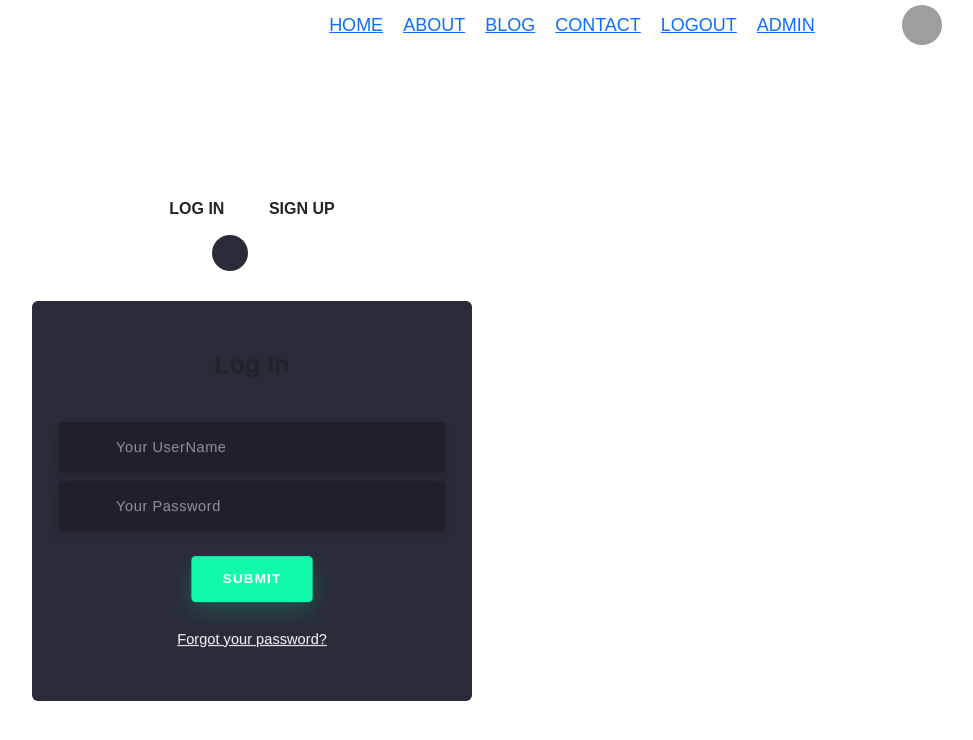
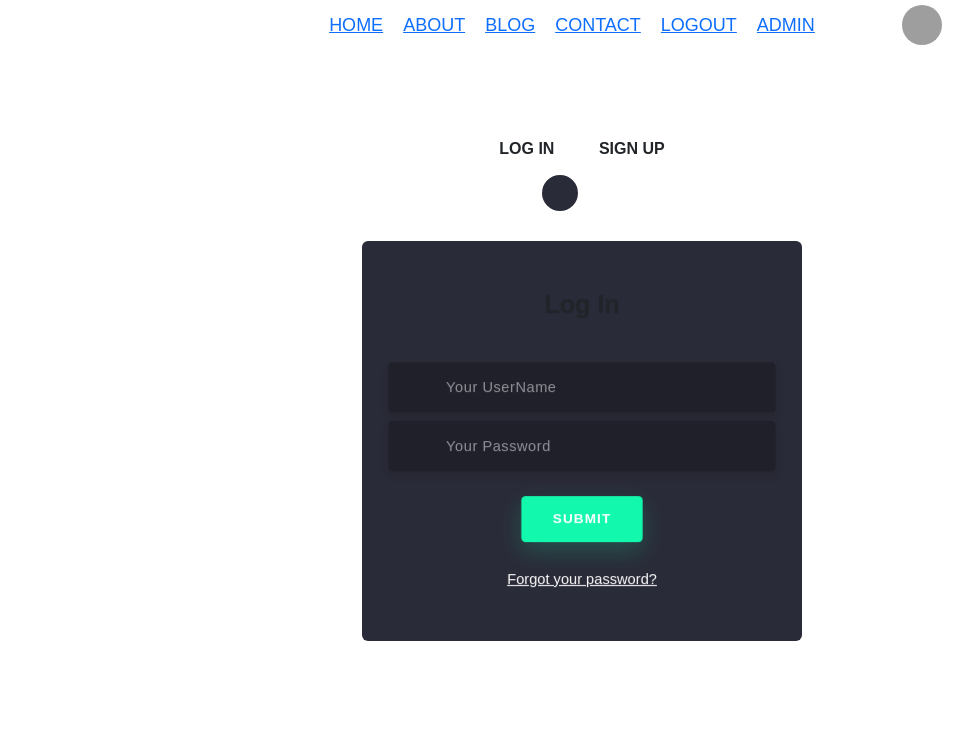
Before and after one commit to Rajiv-Bhandari/React-Coursework, a React (Create React App) app: page /loginsignup in a window 1280 px wide. Shown: the top 740 px of the page, without its empty margins (58-1031 px from the left). Built offline with nearby package versions, Linux system fonts and the light colour scheme; grey boxes are pictures that could not be loaded; some icons are missing.

Commit message:
display login in center

```diff
--- a/src/components/loginsignup/loginsignup.css
+++ b/src/components/loginsignup/loginsignup.css
@@ -249,3 +249,7 @@ h6 span{
     height: 55px;
     /* width: 100px; */
  }
+
+ .center-container{
+    margin-top: 300px;
+ }
--- a/src/components/loginsignup/loginsignup.js
+++ b/src/components/loginsignup/loginsignup.js
@@ -5,7 +5,7 @@ export default function Loginsignup() {
   return (
     <div>
       <div className="section">
-        <div className="container">
+        <div className="center-container">
           <div className="row full-height justify-content-center">
             <div className="col-12 text-center align-self-center py-5">
               <div className="section pb-5 pt-5 pt-sm-2 text-center">
```
